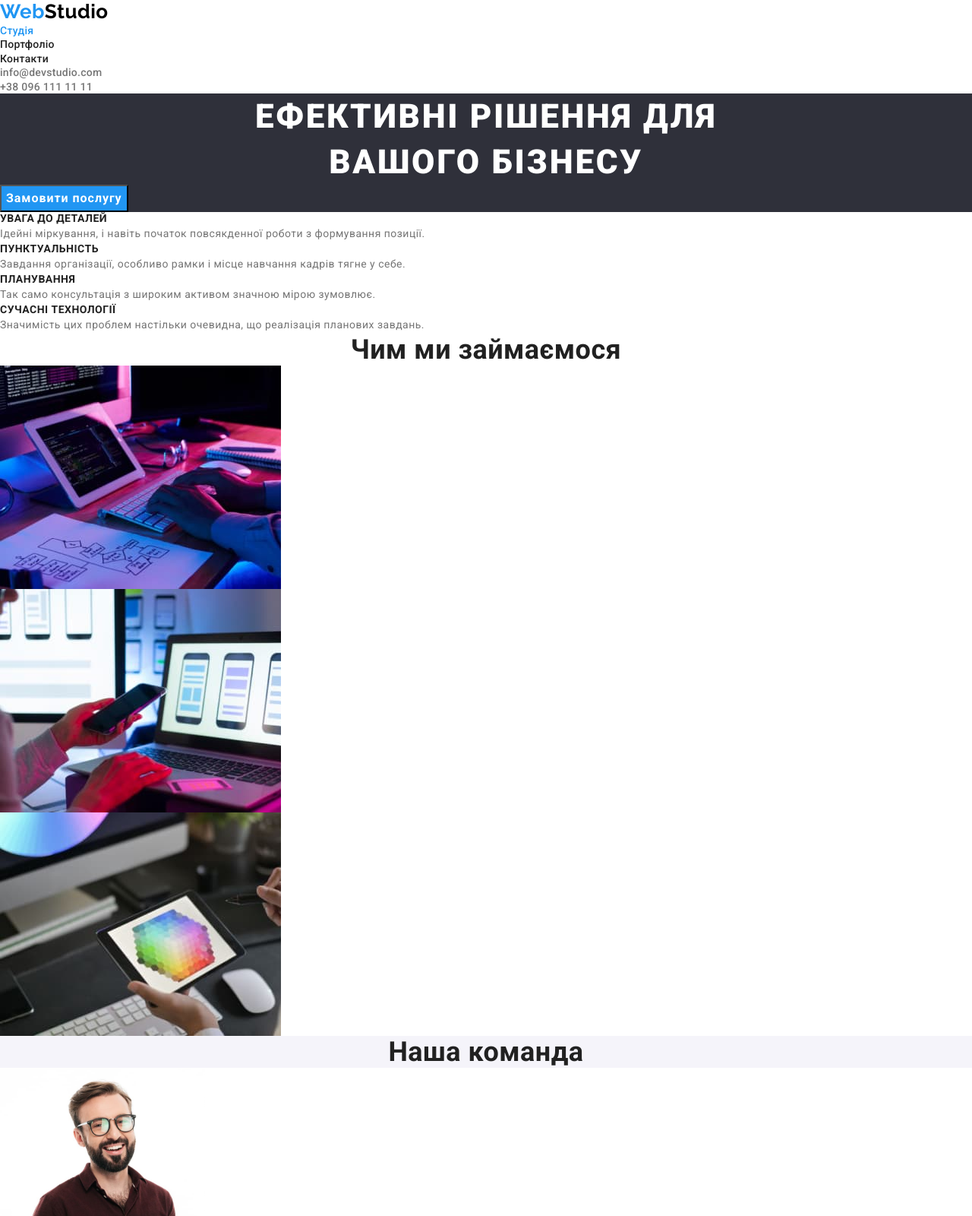
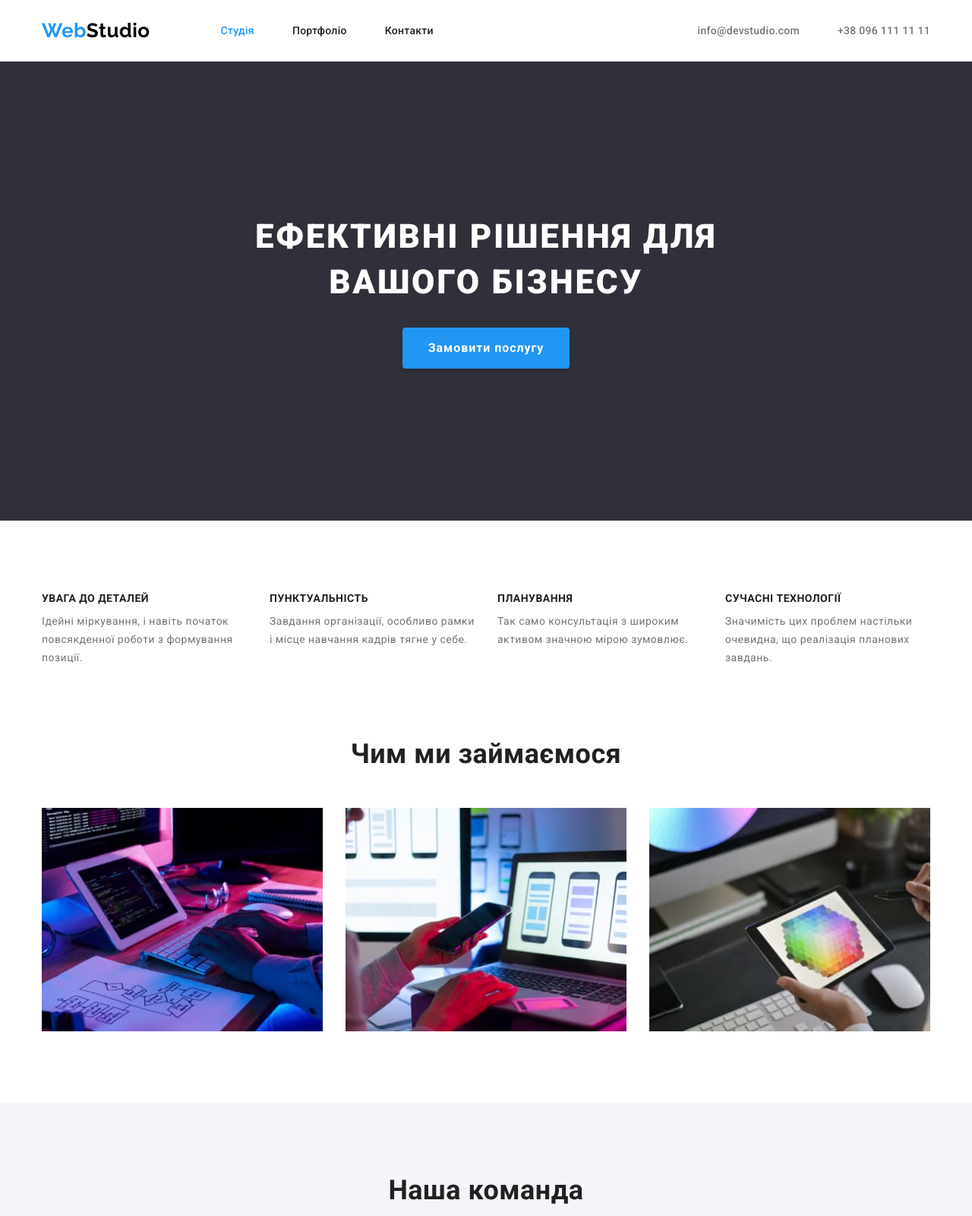
Before and after one commit to PavloGPS/goit-markup-hw-03, a plain HTML site: page index.html in a window 1280 px wide. Shown: the top 1600 px of the page at 76% size. Drawn offline with nearby package versions, Linux system fonts and the light colour scheme.

Commit message:
finished
adds flex-box model

```diff
--- a/css/styles.css
+++ b/css/styles.css
@@ -13,11 +13,20 @@
   --order-btn-color: var(--accent-color);
   --active-btn-color: #188ce8;
   --filter-btn-color: #f5f4fa;
+  --header-underline-color: #ececec;
+  --card-border-color: #eee;
 }
-h1,h2,h3,h4,h5,h6,p{
-  margin:0
+/* Скидання стилів */
+h1,
+h2,
+h3,
+h4,
+h5,
+h6,
+p {
+  margin: 0;
 }
-img{
+img {
   display: block;
 }
 /* застосуавння загальних стилів для сторінки    */
@@ -38,7 +47,51 @@ body {
   text-decoration: none;
   color: inherit;
 }
+/* html{
+  box-sizing: border-box;
+} */
+/*
+
+*,
+*::before,
+::after{
+  box-sizing: inherit;
+} */
+.container {
+  width: 1200px;
+  padding: 0 15px;
+  margin: 0 auto;
+}
+/* header  */
+.page-header {
+  border-bottom: 1px solid var(--header-underline-color);
+}
+.page-header .container {
+  display: flex;
+  align-items: center;
+}
+.navigation {
+  display: flex;
+  align-items: center;
+}
+.site-nav {
+  display: flex;
+  margin-left: 93px;
+  /* gap: 50px; */
+}
+.contact.list .item:not(:last-child),
+.site-nav.list .item:not(:last-child) {
+  margin-right: 50px;
+}
+.section {
+  padding-top: 94px;
+  padding-bottom: 94px;
+}
+.work {
+  padding-bottom: 94px;
+}
 /* стилі логотипу компанії */
+
 .logo {
   color: var(--accent-color);
   font-family: "Raleway", sans-serif;
@@ -46,6 +99,7 @@ body {
   font-size: 26px;
   line-height: calc(31 / 26);
   text-transform: capitalize;
+  text-align: center;
 }
 /* лого в хедері */
 .logo-dark {
@@ -66,6 +120,17 @@ body {
   font-size: 14px;
   line-height: calc(16 / 14);
   letter-spacing: 0.02em;
+  padding-top: 32px;
+  padding-bottom: 32px;
+}
+/* .navigation .link,*/
+.page-header .link {
+  display: inline-block;
+}
+.contact.list {
+  display: flex;
+  margin-left: auto;
+  /* gap: 50px; */
 }
 .site-nav .link {
   color: var(--secondary-text-color);
@@ -76,43 +141,61 @@ body {
 .page-bottom {
   background-color: var(--second-bg-color);
 }
+/* секція герой */
+.hero {
+  text-align: center;
+  padding-top: 200px;
+  padding-bottom: 200px;
+}
 /* заголовок секції героя */
 .hero-title {
   color: var(--hero-text-color);
   font-weight: 900;
   font-size: 44px;
   line-height: calc(60 / 44);
-  text-align: center;
+  /* text-align: center; */
   letter-spacing: 0.06em;
   text-transform: uppercase;
+
+  max-width: 696px;
+  margin-right: auto;
+  margin-left: auto;
 }
 /* кнопка секції героя */
 .hero-btn {
   color: var(--hero-text-color);
   background-color: var(--order-btn-color);
+  border-color: transparent;
   font-family: inherit;
   font-weight: 700;
   font-size: 16px;
   letter-spacing: 0.06em;
   line-height: calc(30 / 16);
   cursor: pointer;
+
+  box-shadow: 0px 4px 4px rgba(0, 0, 0, 0.15);
+  border-radius: 4px;
+  padding: 10px 32px;
+  margin-top: 30px;
 }
-/* .hero-btn::first-letter {
-  text-transform: capitalize;
-} */
+
 /* активний стан для кнопки */
 .hero-btn:hover,
 .hero-btn:focus {
   background-color: var(--active-btn-color);
 }
 /* заголовок секції особливості */
+.features .list {
+  display: flex;
+  gap: 30px;
+}
+.features .list-item {
+  flex-basis: calc((100% - 3 * 30px) / 4);
+}
 .item-title {
   color: var(--secondary-text-color);
 }
-/* .item-title::first-letter,
-.item-title::first-letter {
-  text-transform: capitalize;
-} */
+
 .features .item-title {
   font-weight: 700;
   font-size: 14px;
@@ -123,6 +206,7 @@ body {
 .features .item-text {
   font-size: 14px;
   line-height: calc(24 / 14);
+  margin-top: 10px;
 }
 .section-title {
   color: var(--secondary-text-color);
@@ -145,17 +229,42 @@ body {
   clip: rect(0 0 0 0);
   overflow: hidden;
 }
-
+/* Секція Робота або спектр послуг*/
+.work .list {
+  display: flex;
+  margin-top: 50px;
+  gap: 30px;
+}
+.work .list .item {
+  flex-basis: calc((100% - 2 * 30px) / 3);
+}
 /* секція команда */
 /* фон секції */
 .team {
   background-color: var(--team-bg-color);
 }
-/* фон картки члена команди */
+.team .container .list {
+  display: flex;
+  margin-top: 50px;
+  gap: 30px;
+}
+/* картка члена команди */
 .member-card {
+  flex-basis: calc((100% - 3 * 30px) / 4);
+  text-align: center;
+
   background-color: var(--main-bg-color);
+  box-shadow: 0px 1px 3px rgba(0, 0, 0, 0.12), 0px 1px 1px rgba(0, 0, 0, 0.14),
+    0px 2px 1px rgba(0, 0, 0, 0.2);
+  border-radius: 0px 0px 4px 4px;
 }
 /* заголовок картки та її текст*/
+.member-card .text-content {
+  padding: 30px 0;
+}
+.card-text {
+  margin-top: 10px;
+}
 .card-title {
   color: var(--secondary-text-color);
   font-weight: 500;
@@ -166,7 +275,9 @@ body {
   line-height: calc(19 / 16);
 }
 /* футер */
-
+.page-bottom {
+  padding: 60px 0;
+}
 /* лого в футері , та адресса*/
 .logo-light,
 .direction {
@@ -174,12 +285,16 @@ body {
 }
 /* шрифт в контейнері адресси*/
 .superscription {
+  margin-top: 20px;
+
   font-style: normal;
   font-size: 14px;
   line-height: calc(24 / 14);
 }
 /* пошта й номер */
 .page-bottom .contact {
+  display: block;
+  margin-top: 9px;
   color: var(--glassy-white-text);
 }
 .direction:hover,
@@ -191,6 +306,11 @@ body {
 /* --------------------------------- */
 /* портфоліо */
 /* кнопки фільтрів */
+.filters.list {
+  display: flex;
+  justify-content: center;
+  gap: 8px;
+}
 .portfolio .btn {
   background-color: var(--filter-btn-color);
   color: var(--secondary-text-color);
@@ -199,18 +319,30 @@ body {
   font-size: 16px;
   line-height: calc(26 / 16);
   border-color: transparent;
+  border-radius: 4px;
   /* text-transform: capitalize; */
   cursor: pointer;
+  padding: 6px 22px;
 }
 /*кнопки фільтрів при наведенні та фокусі*/
 .portfolio .btn:hover,
 .portfolio .btn:focus {
   background-color: var(--accent-color);
   color: var(--light-text-color);
+  box-shadow: 0px 3px 1px rgba(0, 0, 0, 0.1), 0px 1px 2px rgba(0, 0, 0, 0.08),
+    0px 2px 2px rgba(0, 0, 0, 0.12);
+  cursor: pointer;
 }
 /* картки портфоліо */
+.cards.list {
+  display: flex;
+  flex-wrap: wrap;
+  gap: 30px;
+  margin-top: 50px;
+}
 /* фон картки */
 .portfolio .list-item {
+  flex-basis: calc((100%- 2 * 30px) / 3);
   background-color: var(--main-bg-color);
 }
 /* заголовок картки портфоліо */
@@ -225,3 +357,7 @@ body {
   font-size: 16px;
   line-height: calc(30 / 16);
 }
+.cards .text-content {
+  padding: 20px 24px;
+  border: 1px solid var(--card-border-color);
+}
--- a/index.html
+++ b/index.html
@@ -11,44 +11,55 @@
       href="https://fonts.googleapis.com/css2?family=Raleway:wght@700&family=Roboto:wght@400;500;700;900&display=swap"
       rel="stylesheet"
     />
-    <link rel="stylesheet" href="https://cdn.jsdelivr.net/npm/modern-normalize@1.1.0/modern-normalize.min.css">
+    <link
+      rel="stylesheet"
+      href="https://cdn.jsdelivr.net/npm/modern-normalize@1.1.0/modern-normalize.min.css"
+    />
     <link rel="stylesheet" href="./css/styles.css" />
   </head>
   <body>
     <!-- шапка сайту -->
     <header class="page-header">
+      <div class="container">
         <!--навігація -->
         <nav class="navigation">
           <a href="./index.html" class="logo link"
             >Web<span class="logo-dark">Studio</span>
           </a>
           <ul class="site-nav list">
-          <li><a class="link current" href="./index.html">Студія</a></li>
-          <li><a class="link" href="./portfolio.html">Портфоліо</a></li>
-          <li><a class="link" href="#">Контакти</a></li>
+            <li class="item">
+              <a class="link current" href="./index.html">Студія</a>
+            </li>
+            <li class="item">
+              <a class="link" href="./portfolio.html">Портфоліо</a>
+            </li>
+            <li class="item"><a class="link" href="#">Контакти</a></li>
           </ul>
         </nav>
         <!-- контакти -->
         <ul class="contact list">
-        <li>
+          <li class="item">
             <a class="link" href="mailto:info@devstudio.com"
               >info@devstudio.com</a
             >
           </li>
-        <li><a class="link" href="tel:+380961111111">+38 096 111 11 11</a></li>
+          <li class="item">
+            <a class="link" href="tel:+380961111111">+38 096 111 11 11</a>
+          </li>
         </ul>
+      </div>
     </header>
     <main>
       <!-- hero -->
       <section class="hero">
-        <h1 class="hero-title">
-          Ефективні рішення для <br />
-          вашого бізнесу
-        </h1>
+        <div class="container">
+          <h1 class="hero-title">Ефективні рішення для вашого бізнесу</h1>
           <button class="hero-btn" type="button">Замовити послугу</button>
+        </div>
       </section>
       <!-- особливості -->
-      <section class="features">
+      <section class="section features">
+        <div class="container">
           <h2 class="visually-hidden">Переваги компанії</h2>
           <ul class="list">
             <li class="list-item">
@@ -61,8 +72,8 @@
             <li class="list-item">
               <h3 class="item-title">ПУНКТУАЛЬНІСТЬ</h3>
               <p class="item-text">
-              Завдання організації, особливо рамки і місце навчання кадрів тягне
-              у себе.
+                Завдання організації, особливо рамки і місце навчання кадрів
+                тягне у себе.
               </p>
             </li>
             <li class="list-item">
@@ -74,31 +85,33 @@
             <li class="list-item">
               <h3 class="item-title">СУЧАСНІ ТЕХНОЛОГІЇ</h3>
               <p class="item-text">
-              Значимість цих проблем настільки очевидна, що реалізація планових
-              завдань.
+                Значимість цих проблем настільки очевидна, що реалізація
+                планових завдань.
               </p>
             </li>
           </ul>
+        </div>
       </section>
       <!-- спектр послуг -->
       <section class="work">
+        <div class="container">
           <h2 class="section-title">Чим ми займаємося</h2>
           <ul class="list">
-          <li>
+            <li class="item">
               <img
                 src="./images/backenddevelopment.jpg"
                 alt="розробка бекенду"
                 width="370"
               />
             </li>
-          <li>
+            <li class="item">
               <img
                 src="./images/frontenddevelopment.jpg"
                 alt="розробка фронтенду"
                 width="370"
               />
             </li>
-          <li>
+            <li class="item">
               <img
                 src="./images/designcreation.jpg"
                 alt="створення дизайну"
@@ -106,9 +119,11 @@
               />
             </li>
           </ul>
+        </div>
       </section>
       <!-- Команда -->
-      <section class="team">
+      <section class="section team">
+        <div class="container">
           <h2 class="section-title">Наша команда</h2>
           <ul class="list">
             <li class="member-card">
@@ -117,8 +132,10 @@
                 alt="Продукт дизайнер Ігор Дем'яненко"
                 width="270"
               />
+              <div class="text-content">
                 <h3 class="card-title">Ігор Дем'яненко</h3>
                 <p class="card-text" lang="en">Product Designer</p>
+              </div>
             </li>
             <li class="member-card">
               <img
@@ -126,17 +143,21 @@
                 alt="Фронтенд розробник, Ольга Рєпіна"
                 width="270"
               />
+              <div class="text-content">
                 <h3 class="card-title">Ольга Рєпіна</h3>
                 <p class="card-text" lang="en">Frontend Developer</p>
+              </div>
             </li>
             <li class="member-card">
               <img
                 src="./images/marketing.jpg"
-              alt="Маркетолог, Микола Тарасо"
+                alt="Маркетолог, Микола Тарасов"
                 width="270"
               />
+              <div class="text-content">
                 <h3 class="card-title">Микола Тарасов</h3>
                 <p class="card-text" lang="en">Marketing</p>
+              </div>
             </li>
             <li class="member-card">
               <img
@@ -144,13 +165,17 @@
                 alt="Дизайнер інтерфейсу Михайло Єрмаков"
                 width="270"
               />
+              <div class="text-content">
                 <h3 class="card-title">Михайло Єрмаков</h3>
                 <p class="card-text" lang="en">UI Designer</p>
+              </div>
             </li>
           </ul>
+        </div>
       </section>
     </main>
     <footer class="page-bottom">
+      <div class="container">
         <a href="./index.html" class="logo link"
           >Web<span class="logo-light">Studio</span>
         </a>
@@ -169,16 +194,15 @@
             </li>
             <li>
               <a class="contact link" href="mailto:info@devstudio.com"
-              >info@devstudio.com</a
-            >
+                >info@devstudio.com</a>
             </li>
             <li>
               <a class="contact link" href="tel:+380961111111"
-              >+38 096 111 11 11</a
-            >
+                >+38 096 111 11 11</a>
             </li>
           </ul>
         </address>
+      </div>
     </footer>
   </body>
 </html>
```
Also changed, not shown: portfolio.html (+64 -36 lines). Lines whose indentation alone changed are shown as unchanged.
